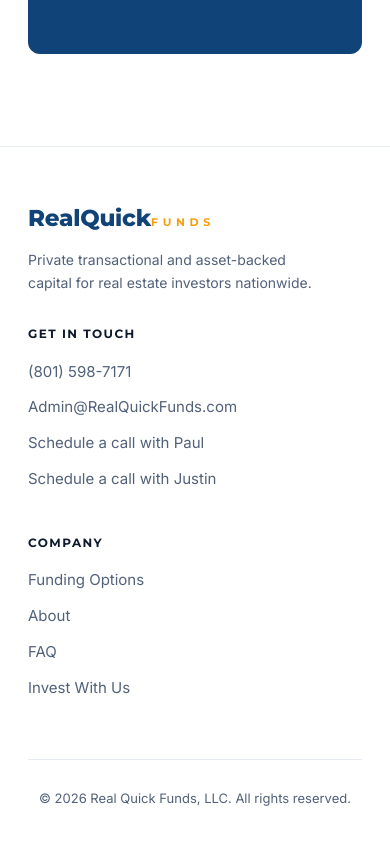
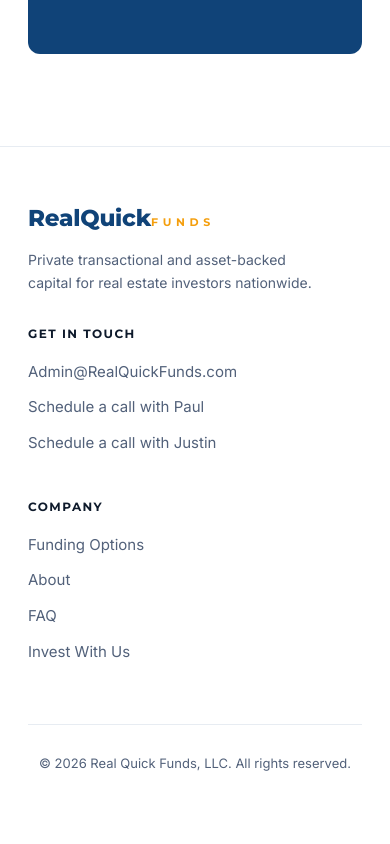
Before and after one commit to pmartbrown/rqf-site-v3-modern, a plain HTML site: page index.html in a window 390 px wide. Shown: the part 8686-9530 px from the top of the page. After the commit the page ends 9494 px from the top, so only its background shows below. Drawn offline with Linux system fonts and the light colour scheme.

Commit message:
Remove personal phone number from footer contact (#1)

```diff
--- a/index.html
+++ b/index.html
@@ -357,7 +357,6 @@
       </div>
       <div>
         <h5>Get In Touch</h5>
-        <a href="tel:+18015987171">(801) 598-7171</a>
         <a href="mailto:Admin@RealQuickFunds.com">Admin@RealQuickFunds.com</a>
         <a href="https://meetings-na2.hubspot.com/admin3005">Schedule a call with Paul</a>
         <a href="https://meetings-na2.hubspot.com/justin-pilakka">Schedule a call with Justin</a>
```
